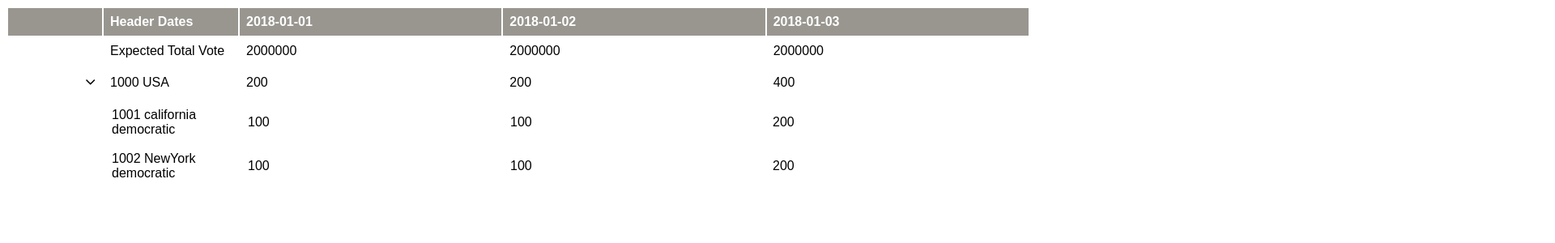
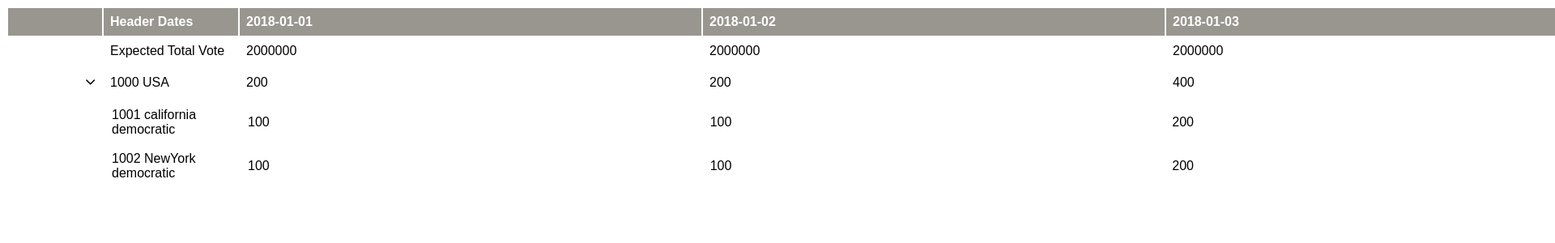
Before and after one commit to helouinkhir/expanded-table, an Angular app: page / in a window 1280 px wide. Both pictures are taken after a click on the element 114 px from the left and 101 px from the top of the page. Shown: the top 300 px of the page at 81% size, 1920 px wide, since content can reach past the window. Built offline with nearby package versions, Linux system fonts and the light colour scheme.

Commit message:
add z-index on sticky columns

```diff
--- a/src/app/app.component.css
+++ b/src/app/app.component.css
@@ -1,7 +1,7 @@
 table {
   font-family: arial, sans-serif;
 border: none;
-  width: 100%;
+  width: 2000px;
 }
 
 td, th {
@@ -20,7 +20,9 @@ th {
   background-color:#999690;
   color:#fff;
   position: sticky;
+  position: -webkit-sticky;
   top: 0;
+  z-index: 1;
 }
 .sticky-col {
   position: -webkit-sticky;
@@ -31,6 +33,7 @@ th {
   min-width: 100px;
   max-width: 100px;
   left: 0px;
+  z-index: 2;
 }
 
 .second-col {
@@ -38,4 +41,9 @@ th {
   min-width: 150px;
   max-width: 150px;
   left: 100px;
+  z-index: 2;
 }
+.value-col{
+  left: 0px;
+  z-index: 1;
+}
--- a/src/app/app.component.html
+++ b/src/app/app.component.html
@@ -1,23 +1,23 @@
 <table *ngIf="data">
   <thead>
   <tr>
-    <th class="sticky-col first-col"></th>
-    <th class="sticky-col second-col">Header Dates</th>
+    <th class="first-col"></th>
+    <th class="second-col">Header Dates</th>
     <th  *ngFor="let ev of data.expectedVoteValues">{{ev.date}}</th>
   </tr>
 </thead>
   <tr>
-  <td style="width: 3rem" class="sticky-col first-col"></td>
+  <td  class="sticky-col first-col"></td>
   <td  class="sticky-col second-col">
       Expected Total Vote
   </td>
-  <td class="center" *ngFor="let ev of data.expectedVoteValues">{{ev.count}}</td>
+  <td class="value-col" *ngFor="let ev of data.expectedVoteValues">{{ev.count}}</td>
   </tr>
 <ng-container  *ngFor="let row of rowData; index as i">
   <tr>
     <td class="sticky-col first-col"><span class="expanded" (click)="expand[i]=!expand[i]"><i class='fa' [ngClass]="{'fa-angle-right':!expand[i] ,'fa-angle-down':expand[i]}"></i></span></td>
     <td class="sticky-col second-col" >{{row.name}}</td>
-    <td *ngFor="let vote of row.votes">{{vote}}</td>
+    <td *ngFor="let vote of row.votes" class="value-col" >{{vote}}</td>
   </tr>
   <tr *ngIf="expand[i]">
     <td [attr.colspan]="data.expectedVoteValues.length+2" class="expand">
@@ -25,7 +25,7 @@
         <tr  *ngFor="let state of row.states">
           <td class="sticky-col first-col" style="width: 3rem"></td>
           <td class="sticky-col second-col" >{{state.name}}</td>
-          <td  *ngFor="let vote of state.votes">{{vote}}</td>
+          <td  *ngFor="let vote of state.votes" class="value-col" >{{vote}}</td>
 
         </tr>
       </table>
```
